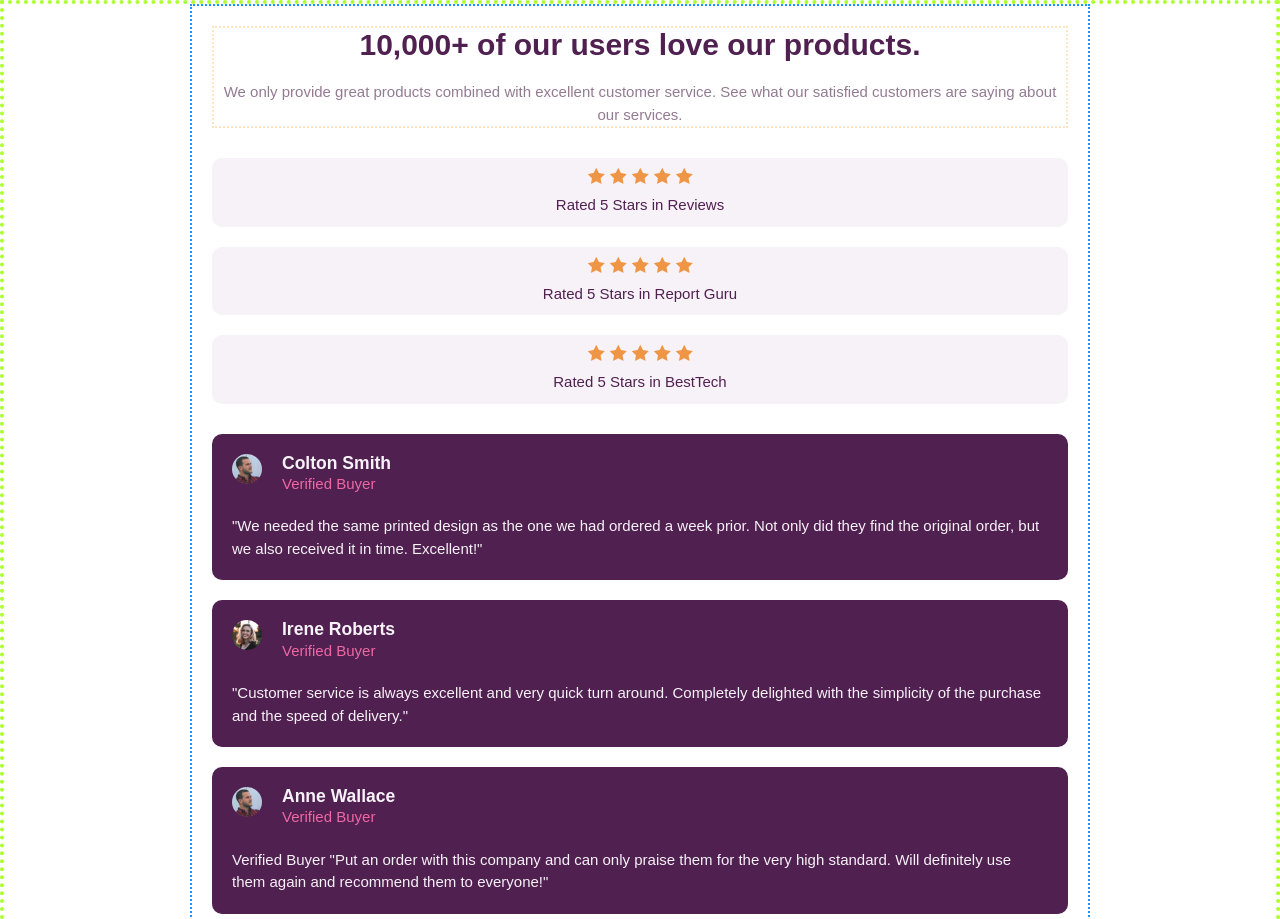
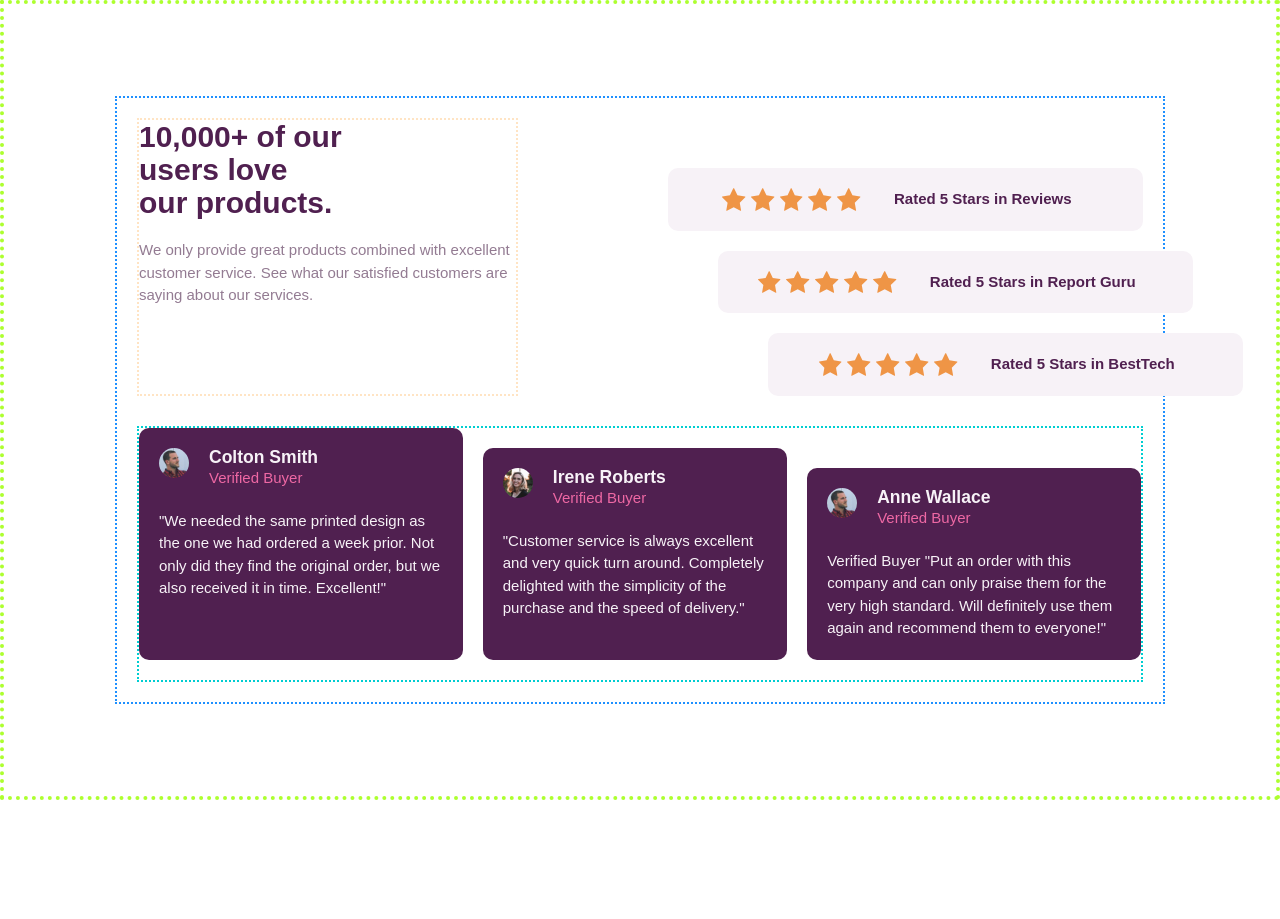
Before and after one commit to Eleniyancode/social-proof-section-page, a plain HTML site: page index.html in a window 1280 px wide. Shown: the top 919 px of the page. After the commit the page ends 800 px from the top, so only its background shows below. Drawn offline with Linux system fonts and the light colour scheme.

Commit message:
fixing the appearance on bigger view

```diff
--- a/index.html
+++ b/index.html
@@ -19,6 +19,7 @@
   </head>
   <body>
     <main class="container">
+      <div class="desktop-view">
         <section class="first-section">
           <div>
             <h1>10,000+ of our users love our products.</h1>
@@ -32,7 +33,7 @@
         </section>
 
         <section class="second-section">
-        <div class="rating">
+          <div class="rating rating1">
             <div class="repeated-image">
               <img src="./images/icon-star.svg" alt="icon-star">
             <img src="./images/icon-star.svg" alt="icon-star">
@@ -43,7 +44,7 @@
             <p>Rated 5 Stars in Reviews</p>
           </div>
 
-        <div class="rating">
+          <div class="rating rating2">
             <div class="repeated-image">
               <img src="./images/icon-star.svg" alt="icon-star">
             <img src="./images/icon-star.svg" alt="icon-star">
@@ -54,7 +55,7 @@
             <p>Rated 5 Stars in Report Guru</p>
           </div>
 
-        <div class="rating">
+          <div class="rating rating3">
             <div class="repeated-image">
               <img src="./images/icon-star.svg" alt="icon-star">
             <img src="./images/icon-star.svg" alt="icon-star">
@@ -66,8 +67,10 @@
           </div>
         </section>
       </section>
+      </div>
 
-    <section>
+
+    <section class="card-section">
       <div class="card">
         <div>
           <div class="card-avatar">
@@ -89,7 +92,7 @@
         </div>
       </div>
 
-      <div class="card">
+      <div class="card card2">
         <div>
           <div class="card-avatar">
             <img src="./images/image-irene.jpg" alt="avatar">
@@ -108,7 +111,7 @@
         </div>
       </div>
 
-      <div class="card">
+      <div class="card card3">
         <div>
           <div class="card-avatar">
             <img src="./images/image-colton.jpg" alt="avatar">
--- a/style.css
+++ b/style.css
@@ -208,3 +208,79 @@ body {
 .avatar-name p {
   color: hsl(333, 80%, 67%);
 }
+
+
+@media (min-width: 40em) {
+
+  body {
+    height: 100%;
+    max-height: 100vh;
+  }
+
+  .container {
+    max-width: 70em;
+  }
+
+  .desktop-view {
+    display: flex;
+    flex-direction: row;
+    gap: 150px;
+  }
+
+  .first-section {
+    width: 40%;
+    padding: 0px;
+    justify-content: flex-start;
+    align-items: flex-start;
+  }
+
+  .second-section {
+    width: 50%;
+    margin-top: 50px;
+  }
+  .rating {
+    padding: 20px;
+    gap: 50px;
+    flex-direction: row;
+    justify-content: center;
+    font-weight: 700;
+    /* margin-top: 30px; */
+  }
+
+  .rating2 {
+    margin-left: 50px;
+  }
+
+  .rating3 {
+    margin-left: 100px;
+  }
+
+  .card-section {
+    display: flex;
+    flex-direction: row;
+    gap: 20px;
+    border: 2px dotted darkturquoise;
+    position: relative;
+    /* height: 400px; */
+  }
+
+  .first-section div h1, .first-section div p {
+    text-align: left;
+  }
+
+  .first-section div h1 {
+    width: 72%;
+  }
+
+  .card2 {
+    margin-top: 20px;
+    /* height: 300px; */
+    /* position: absolute; */
+  }
+
+  .card3 {
+    margin-top: 40px;
+  }
+
+
+}
```
Lines whose indentation alone changed are shown as unchanged.
